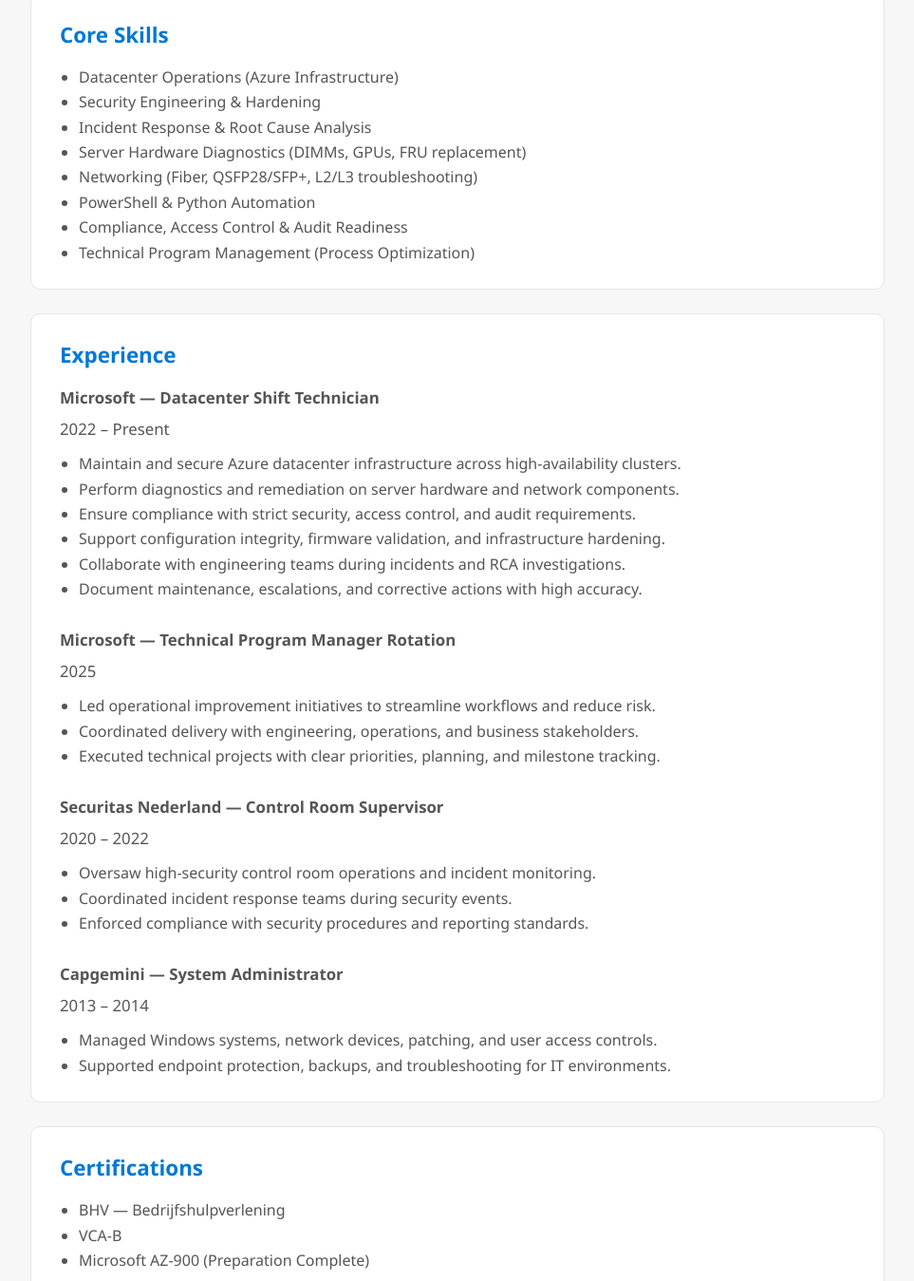
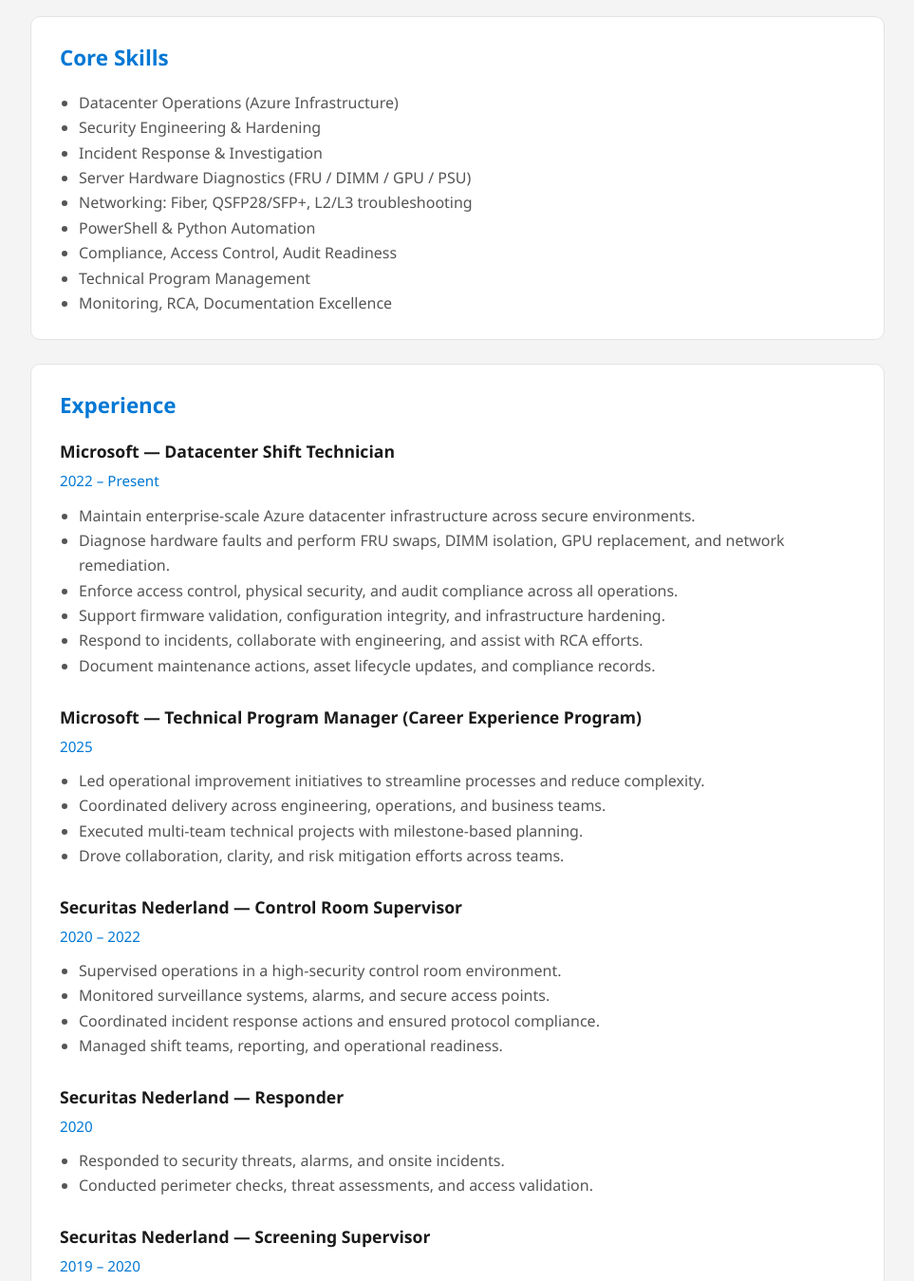
Before and after one commit to Gasteren/gasteren.github.io, a plain HTML site: page index.html in a window 1280 px wide. Shown: the part 597-1946 px from the top of the page at 95% size, without its empty margins (158-1121 px from the left). Drawn offline with Linux system fonts and the light colour scheme; a web font is replaced by a local one.

Commit message:
Refactor CV HTML structure and styles
Updated the HTML structure and styles for the CV, enhancing layout and readability.

```diff
--- a/index.html
+++ b/index.html
@@ -11,11 +11,12 @@
   <style>
     :root {
       --blue: #0078d4;
+      --blue-dark: #005a9e;
       --text-dark: #1a1a1a;
       --text-light: #555;
-      --border: #e5e5e5;
-      --bg: #f7f7f7;
-      --section-bg: #ffffff;
+      --border: #e3e3e3;
+      --bg: #f4f4f4;
+      --white: #ffffff;
     }
 
     * { margin: 0; padding: 0; box-sizing: border-box; }
@@ -34,10 +35,7 @@
     }
 
     /* HEADER */
-    .header {
-      text-align: center;
-      margin-bottom: 40px;
-    }
+    .header { text-align: center; margin-bottom: 40px; }
 
     .avatar {
       width: 150px;
@@ -48,11 +46,7 @@
       border: 4px solid var(--blue);
     }
 
-    .avatar img {
-      width: 100%;
-      height: 100%;
-      object-fit: cover;
-    }
+    .avatar img { width: 100%; height: 100%; object-fit: cover; }
 
     h1 {
       font-size: 2.4rem;
@@ -62,14 +56,14 @@
 
     h2 {
       font-size: 1.2rem;
+      font-weight: 600;
       color: var(--blue);
-      font-weight: 600;
       margin-top: 8px;
     }
 
     /* SECTION */
     .section {
-      background: var(--section-bg);
+      background: var(--white);
       padding: 25px 30px;
       border-radius: 10px;
       border: 1px solid var(--border);
@@ -80,25 +74,14 @@
       font-size: 1.4rem;
       font-weight: 600;
       color: var(--blue);
-      margin-bottom: 12px;
+      margin-bottom: 15px;
     }
 
-    .section ul {
-      margin-left: 20px;
-      color: var(--text-light);
-    }
-
-    .section p {
-      color: var(--text-light);
-      font-size: 1.05rem;
-    }
-
-    /* EXPERIENCE TITLES */
     .role-title {
       font-weight: 600;
       color: var(--text-dark);
-      margin-bottom: 5px;
       font-size: 1.1rem;
+      margin-bottom: 4px;
     }
 
     .role-date {
@@ -106,6 +89,8 @@
       font-size: 0.95rem;
       margin-bottom: 10px;
     }
+
+    ul { margin-left: 20px; color: var(--text-light); }
 
     /* SOCIAL */
     .social {
@@ -117,23 +102,20 @@
     }
 
     .social a {
-      width: 48px;
-      height: 48px;
+      width: 50px;
+      height: 50px;
       background: var(--blue);
       color: white;
       border-radius: 8px;
-      display: flex;
-      align-items: center;
-      justify-content: center;
+      display: flex; align-items: center; justify-content: center;
       font-size: 1.3rem;
       transition: 0.25s;
     }
 
     .social a:hover {
-      background: #005a9e;
+      background: var(--blue-dark);
       transform: translateY(-3px);
     }
-
   </style>
 </head>
 
@@ -143,84 +125,126 @@
   <!-- HEADER -->
   <div class="header">
     <div class="avatar">
-      <img src="https://media.licdn.com/dms/image/v2/D4E03AQHvH9lLr27yAg/profile-displayphoto-shrink_800_800/profile-displayphoto-shrink_800_800/0/1718258775514?e=1766620800&v=beta&t=coNyD5Cq3li7srDmJT2ogCGY76iCH1ALsCtnTT-C-Ls" alt="Carlo van Gasteren">
+      <img src="https://media.licdn.com/dms/image/v2/D4E03AQHvH9lLr27yAg/profile-displayphoto-shrink_800_800/profile-displayphoto-shrink_800_800/0/1718258775514?e=1766620800&v=beta&t=coNyD5Cq3li7srDmJT2ogCGY76iCH1ALsCtnTT-C-Ls">
     </div>
 
     <h1>Carlo van Gasteren</h1>
     <h2>Microsoft Datacenter Technician • Security Engineering</h2>
   </div>
 
+
   <!-- PROFILE -->
   <div class="section">
     <h3>Profile</h3>
     <p>
-      Datacenter Technician at Microsoft with a strong foundation in infrastructure reliability,
-      security practices, and operational excellence. Experienced in enterprise hardware,
-      incident workflows, access control, and maintaining high-availability cloud environments.
-      Completed a Technical Program Manager rotation focused on optimizing processes,
-      reducing risk, and strengthening engineering–operations collaboration.
+      Datacenter Shift Technician at Microsoft with strong focus on infrastructure reliability,
+      hardware diagnostics, operational excellence, and security-first execution. Experienced in maintaining
+      enterprise-scale Azure environments, managing incident workflows, enforcing access control, and
+      supporting hardware lifecycle and risk reduction initiatives.
+      Completed a Technical Program Manager rotation leading process optimization and cross-team alignment.
     </p>
   </div>
 
-  <!-- SKILLS -->
+
+  <!-- CORE SKILLS -->
   <div class="section">
     <h3>Core Skills</h3>
     <ul>
       <li>Datacenter Operations (Azure Infrastructure)</li>
       <li>Security Engineering & Hardening</li>
-      <li>Incident Response & Root Cause Analysis</li>
-      <li>Server Hardware Diagnostics (DIMMs, GPUs, FRU replacement)</li>
-      <li>Networking (Fiber, QSFP28/SFP+, L2/L3 troubleshooting)</li>
+      <li>Incident Response & Investigation</li>
+      <li>Server Hardware Diagnostics (FRU / DIMM / GPU / PSU)</li>
+      <li>Networking: Fiber, QSFP28/SFP+, L2/L3 troubleshooting</li>
       <li>PowerShell & Python Automation</li>
-      <li>Compliance, Access Control & Audit Readiness</li>
-      <li>Technical Program Management (Process Optimization)</li>
+      <li>Compliance, Access Control, Audit Readiness</li>
+      <li>Technical Program Management</li>
+      <li>Monitoring, RCA, Documentation Excellence</li>
     </ul>
   </div>
+
 
   <!-- EXPERIENCE -->
   <div class="section">
     <h3>Experience</h3>
 
+    <!-- MICROSOFT -->
     <p class="role-title">Microsoft — Datacenter Shift Technician</p>
     <p class="role-date">2022 – Present</p>
     <ul>
-      <li>Maintain and secure Azure datacenter infrastructure across high-availability clusters.</li>
-      <li>Perform diagnostics and remediation on server hardware and network components.</li>
-      <li>Ensure compliance with strict security, access control, and audit requirements.</li>
-      <li>Support configuration integrity, firmware validation, and infrastructure hardening.</li>
-      <li>Collaborate with engineering teams during incidents and RCA investigations.</li>
-      <li>Document maintenance, escalations, and corrective actions with high accuracy.</li>
+      <li>Maintain enterprise-scale Azure datacenter infrastructure across secure environments.</li>
+      <li>Diagnose hardware faults and perform FRU swaps, DIMM isolation, GPU replacement, and network remediation.</li>
+      <li>Enforce access control, physical security, and audit compliance across all operations.</li>
+      <li>Support firmware validation, configuration integrity, and infrastructure hardening.</li>
+      <li>Respond to incidents, collaborate with engineering, and assist with RCA efforts.</li>
+      <li>Document maintenance actions, asset lifecycle updates, and compliance records.</li>
     </ul>
 
     <br>
 
-    <p class="role-title">Microsoft — Technical Program Manager Rotation</p>
+    <p class="role-title">Microsoft — Technical Program Manager (Career Experience Program)</p>
     <p class="role-date">2025</p>
     <ul>
-      <li>Led operational improvement initiatives to streamline workflows and reduce risk.</li>
-      <li>Coordinated delivery with engineering, operations, and business stakeholders.</li>
-      <li>Executed technical projects with clear priorities, planning, and milestone tracking.</li>
+      <li>Led operational improvement initiatives to streamline processes and reduce complexity.</li>
+      <li>Coordinated delivery across engineering, operations, and business teams.</li>
+      <li>Executed multi-team technical projects with milestone-based planning.</li>
+      <li>Drove collaboration, clarity, and risk mitigation efforts across teams.</li>
+    </ul>
+
+
+    <!-- SECURITAS NEDERLAND -->
+    <br>
+    <p class="role-title">Securitas Nederland — Control Room Supervisor</p>
+    <p class="role-date">2020 – 2022</p>
+    <ul>
+      <li>Supervised operations in a high-security control room environment.</li>
+      <li>Monitored surveillance systems, alarms, and secure access points.</li>
+      <li>Coordinated incident response actions and ensured protocol compliance.</li>
+      <li>Managed shift teams, reporting, and operational readiness.</li>
     </ul>
 
     <br>
 
-    <p class="role-title">Securitas Nederland — Control Room Supervisor</p>
-    <p class="role-date">2020 – 2022</p>
+    <p class="role-title">Securitas Nederland — Responder</p>
+    <p class="role-date">2020</p>
     <ul>
-      <li>Oversaw high-security control room operations and incident monitoring.</li>
-      <li>Coordinated incident response teams during security events.</li>
-      <li>Enforced compliance with security procedures and reporting standards.</li>
+      <li>Responded to security threats, alarms, and onsite incidents.</li>
+      <li>Conducted perimeter checks, threat assessments, and access validation.</li>
     </ul>
 
+    <br>
+
+    <p class="role-title">Securitas Nederland — Screening Supervisor</p>
+    <p class="role-date">2019 – 2020</p>
+    <ul>
+      <li>Oversaw security screening operations across multiple checkpoints.</li>
+      <li>Ensured compliance with national and organizational security standards.</li>
+      <li>Trained staff in threat detection and escalation procedures.</li>
+    </ul>
+
+
+    <!-- CAPGEMINI -->
     <br>
 
     <p class="role-title">Capgemini — System Administrator</p>
     <p class="role-date">2013 – 2014</p>
     <ul>
-      <li>Managed Windows systems, network devices, patching, and user access controls.</li>
-      <li>Supported endpoint protection, backups, and troubleshooting for IT environments.</li>
+      <li>Managed Windows systems, network devices, patching, and endpoint security.</li>
+      <li>Oversaw backups, data recovery, GPO management, and user access controls.</li>
+      <li>Provided hands-on troubleshooting and technical support in an IT environment.</li>
     </ul>
+
+
+    <!-- DEEN -->
+    <br>
+
+    <p class="role-title">Deen Supermarkten — Industrial Cleaner (Early Career)</p>
+    <p class="role-date">2011 – 2013</p>
+    <ul>
+      <li>Maintained hygiene and safety across industrial areas and equipment.</li>
+    </ul>
+
   </div>
+
 
   <!-- CERTIFICATIONS -->
   <div class="section">
@@ -228,20 +252,25 @@
     <ul>
       <li>BHV — Bedrijfshulpverlening</li>
       <li>VCA-B</li>
-      <li>Microsoft AZ-900 (Preparation Complete)</li>
+      <li>Microsoft AZ-900 (Preparation Completed)</li>
+      <li>Microsoft Global Hackathon 2024 Participant</li>
+      <li>Kusto Detective Agency — Call of the Cyber Duty</li>
     </ul>
   </div>
+
 
   <!-- EDUCATION -->
   <div class="section">
     <h3>Education</h3>
     <ul>
-      <li>ROC Horizon College — ICT System Administrator (2012–2014)</li>
+      <li>ROC Horizon College — ICT System Administrator / Software Engineering (2012–2014)</li>
       <li>Zadkine — Security Guard (2019)</li>
+      <li>Tabor College — VMBO Trade & Administration (2010–2012)</li>
     </ul>
   </div>
 
-  <!-- SOCIAL -->
+
+  <!-- SOCIAL LINKS -->
   <div class="social">
     <a href="https://github.com/Gasteren" target="_blank"><i class="fab fa-github"></i></a>
     <a href="https://www.linkedin.com/in/vgasteren/" target="_blank"><i class="fab fa-linkedin-in"></i></a>
```
